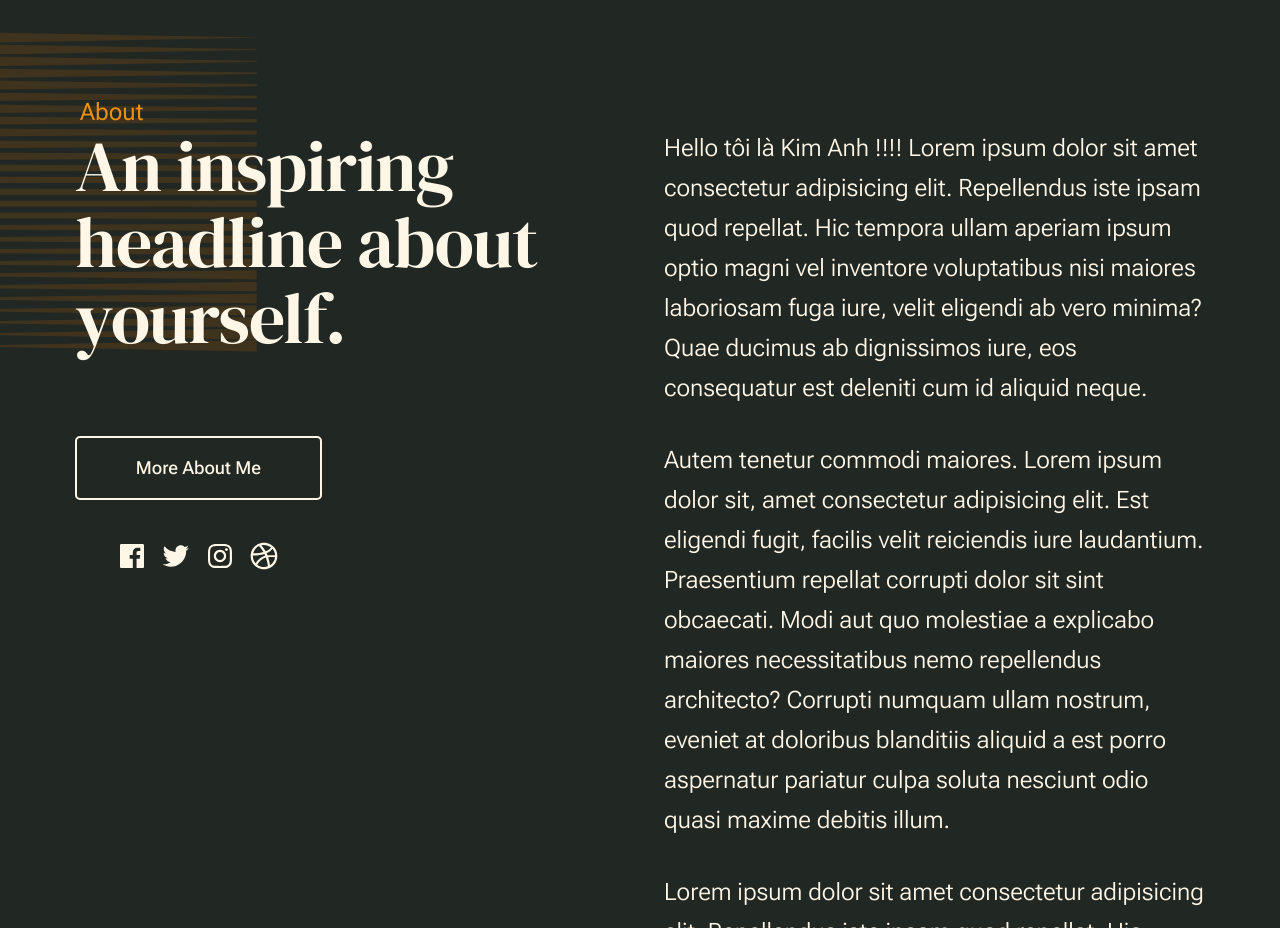
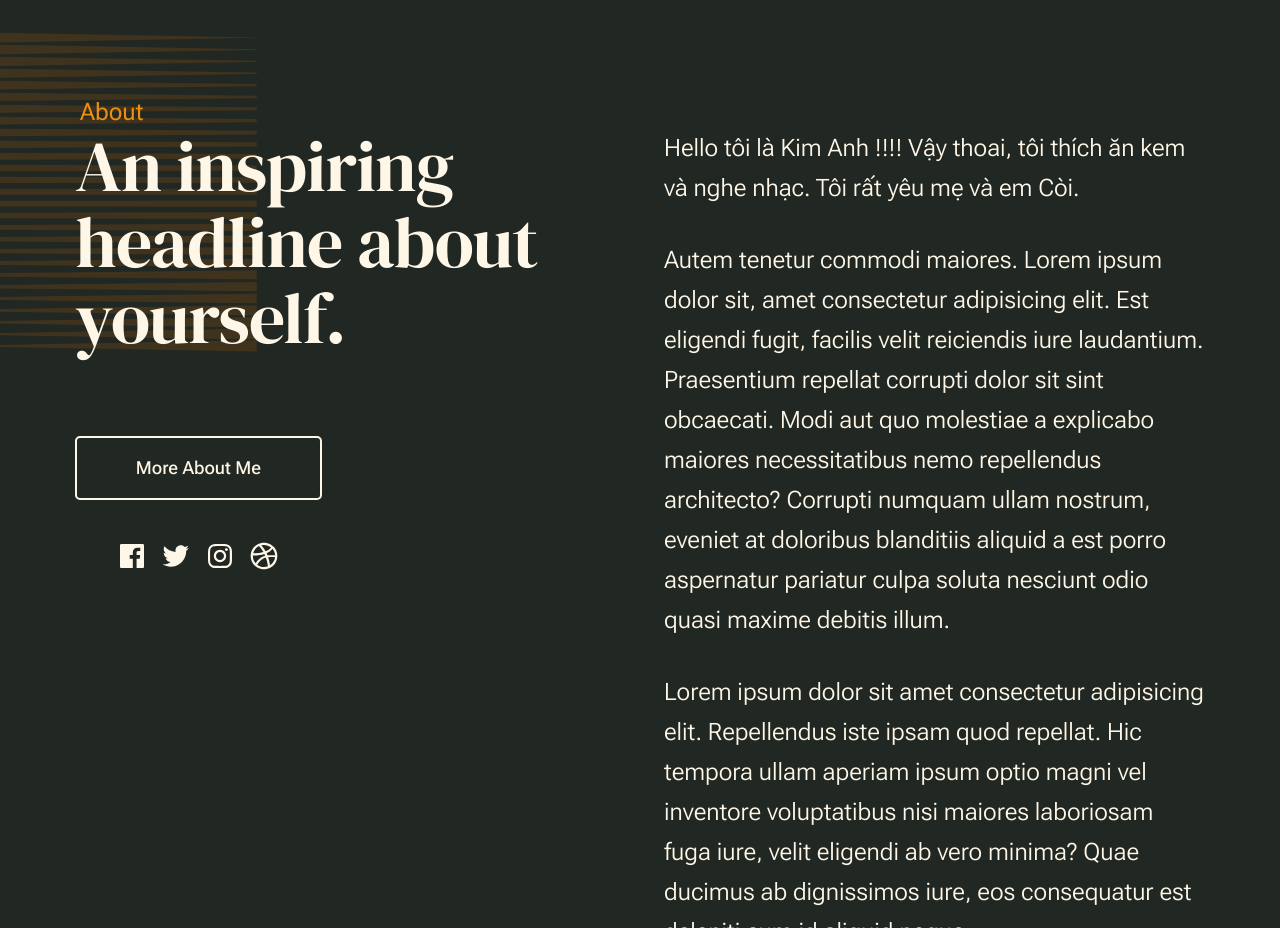
Before and after one commit to kimanhLe244/Trang-web-c-nh-n, a plain HTML site: page index.html in a window 1280 px wide. Shown: the part 960-1888 px from the top of the page. Drawn offline with Linux system fonts and the light colour scheme.

Commit message:
Sở thích ăn kem

```diff
--- a/index.html
+++ b/index.html
@@ -156,11 +156,7 @@
                         <div class="s-about__content-main grid-section-split__primary">
                             <p class="attention-getter">
                                 Hello tôi là Kim Anh !!!!
-                                Lorem ipsum dolor sit amet consectetur adipisicing elit.
-                                Repellendus iste ipsam quod repellat. Hic tempora ullam aperiam
-                                ipsum optio magni vel inventore voluptatibus nisi maiores laboriosam
-                                fuga iure, velit eligendi ab vero minima? Quae ducimus ab dignissimos
-                                iure, eos consequatur est deleniti cum id aliquid neque.
+                                Vậy thoai, tôi thích ăn kem và nghe nhạc. Tôi rất yêu mẹ và em Còi.
                             </p>
 
                             <p class="attention-getter">
```
